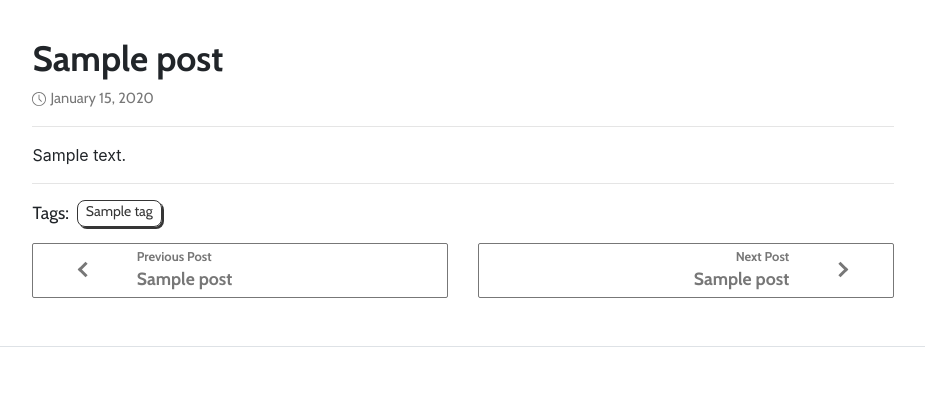
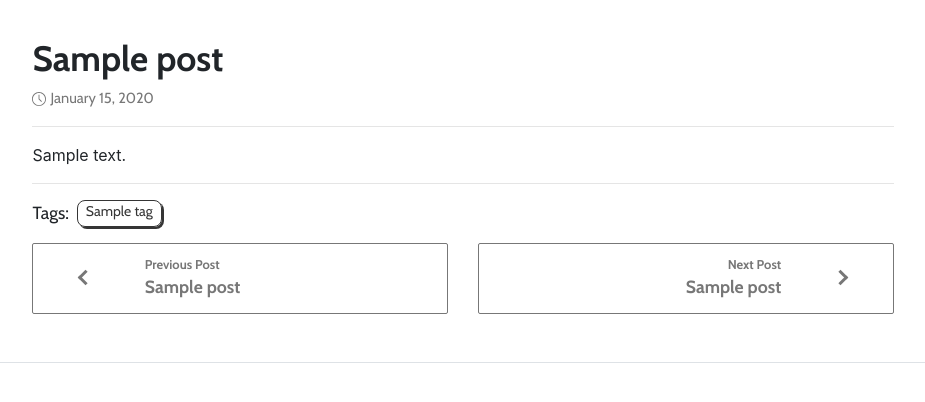
Before and after one commit to Mateaus/PersonalWebsite, a Django app: page /blog/post/1 in a window 1280 px wide. Shown: the part 58-460 px from the top of the page, without its empty margins (177-1102 px from the left). Run offline with Django 3.2, Linux system fonts and the light colour scheme; tables that the repository leaves empty hold one stand-in row (values such as "Sample post"); parts of the project's set-up code (start-up, migrations or seed data) failed here and were passed over; some libraries are stand-ins or nearby versions.

Commit message:
Added extra padding for next/prev buttons inside post details view.

```diff
--- a/personalwebsite/blog/templates/blog/post_detail.html
+++ b/personalwebsite/blog/templates/blog/post_detail.html
@@ -95,7 +95,7 @@
                         <div class="col-3 col-sm-3 text-center m-auto">
                             <i class="arrow-left"></i>
                         </div>
-                        <div class="col-9 col-sm-9 text-left">
+                        <div class="col-9 col-sm-9 text-left p-2">
                             <div class="row no-gutters">
                                 <div class="col-12">
                                     <strong class="post-direction">Previous Post</strong>
@@ -116,7 +116,7 @@
                 {% if post_detail.next_post %}
                 <a class="h-100" href="{% url 'post' post_detail.next_post.post_overview.pk %}">
                     <div class="row no-gutters h-100">
-                        <div class="col-9 col-sm-9 text-right">
+                        <div class="col-9 col-sm-9 text-right p-2">
                             <div class="row no-gutters">
                                 <div class="col-12">
                                     <strong class="post-direction">Next Post</strong>
```
